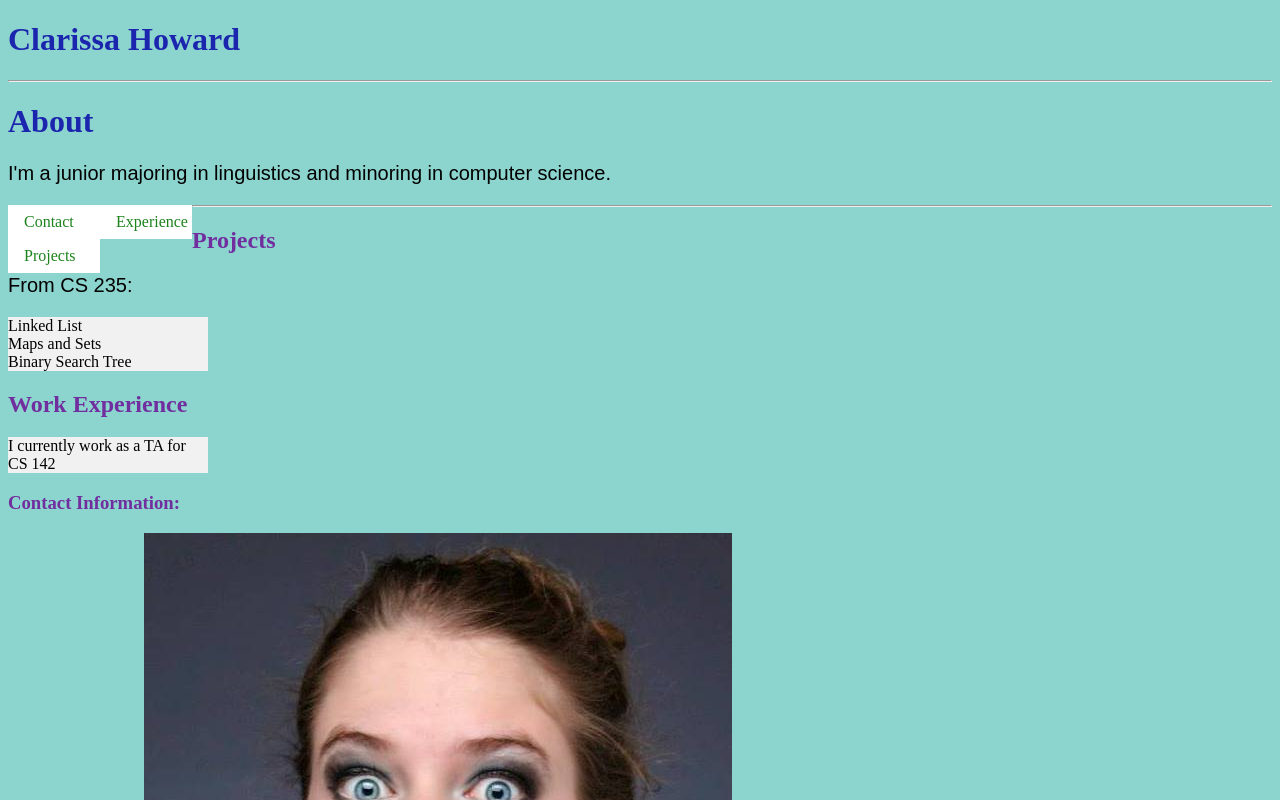
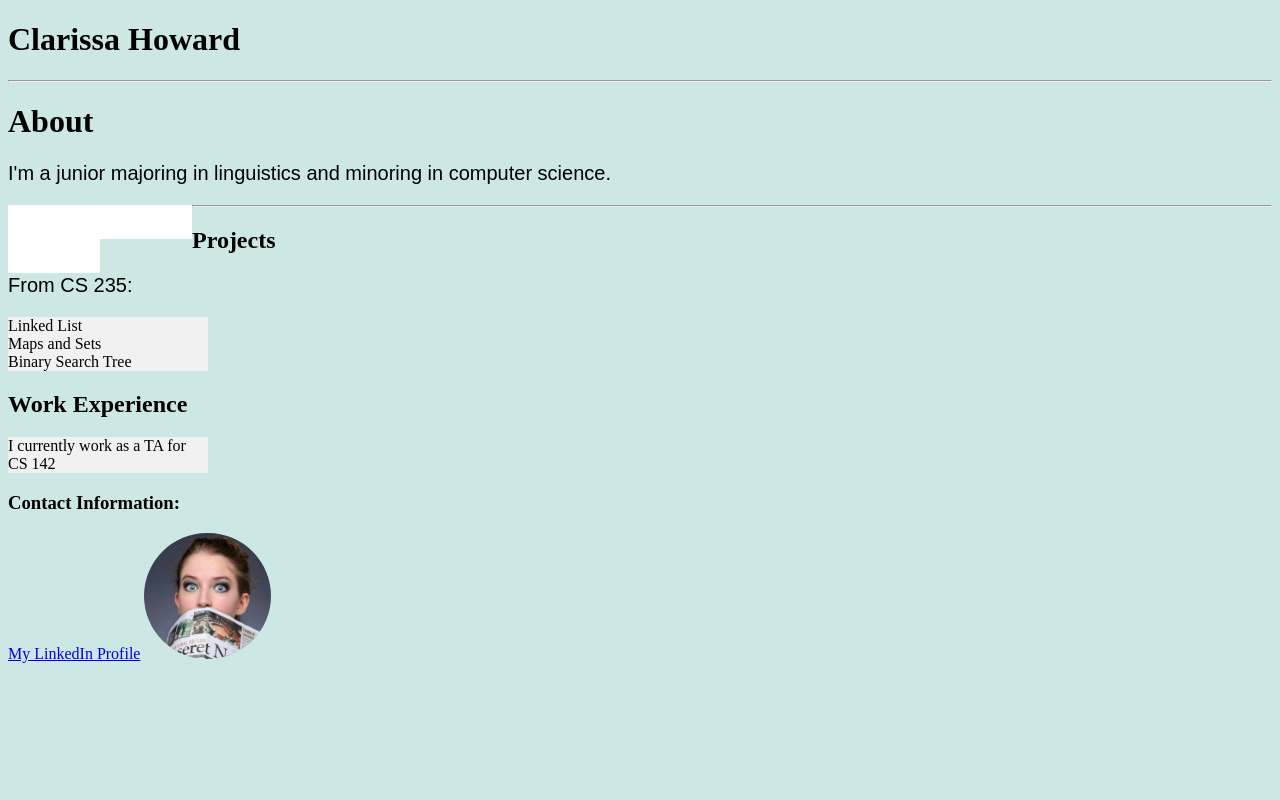
Before and after one commit to clarissajoelle/CS260, a plain HTML site: page index.html in a window 1280 px wide. Shown: the top 800 px of the page. Drawn offline with Linux system fonts and the light colour scheme.

Commit message:
This is a practice 1-22-18
I'm practicing committing to git. Hopefully this works.

```diff
--- a/portfolio.css
+++ b/portfolio.css
@@ -1,9 +1,9 @@
 body {
-    background-color: rgb(140, 212, 206);
+    background-color: rgb(205, 231, 229);
 }
 
 h1 {
-    color: rgb(27, 37, 173);
+    color: black;
     text-align: left;
 }
 
@@ -13,12 +13,12 @@ p {
 }
 
 h2 {
-    color:  rgb(113, 46, 158);
+    color:  black;
     text-align: left;
 }
 
 h3 {
-    color:  rgb(113, 46, 158);
+    color:  black;
     text-align: left;
 }
 
@@ -37,7 +37,7 @@ ul {
 
 li a {
     display: block;
-    color: rgb(28, 131, 28);
+    color: white;
     padding: 8px 16px;
     text-decoration: none;
 }
@@ -53,3 +53,9 @@ nav li {
     float: left;
     background-color: white;
 }
+
+img {
+    max-width: 10%;
+    height: auto;
+    border-radius: 50%;
+}
```
